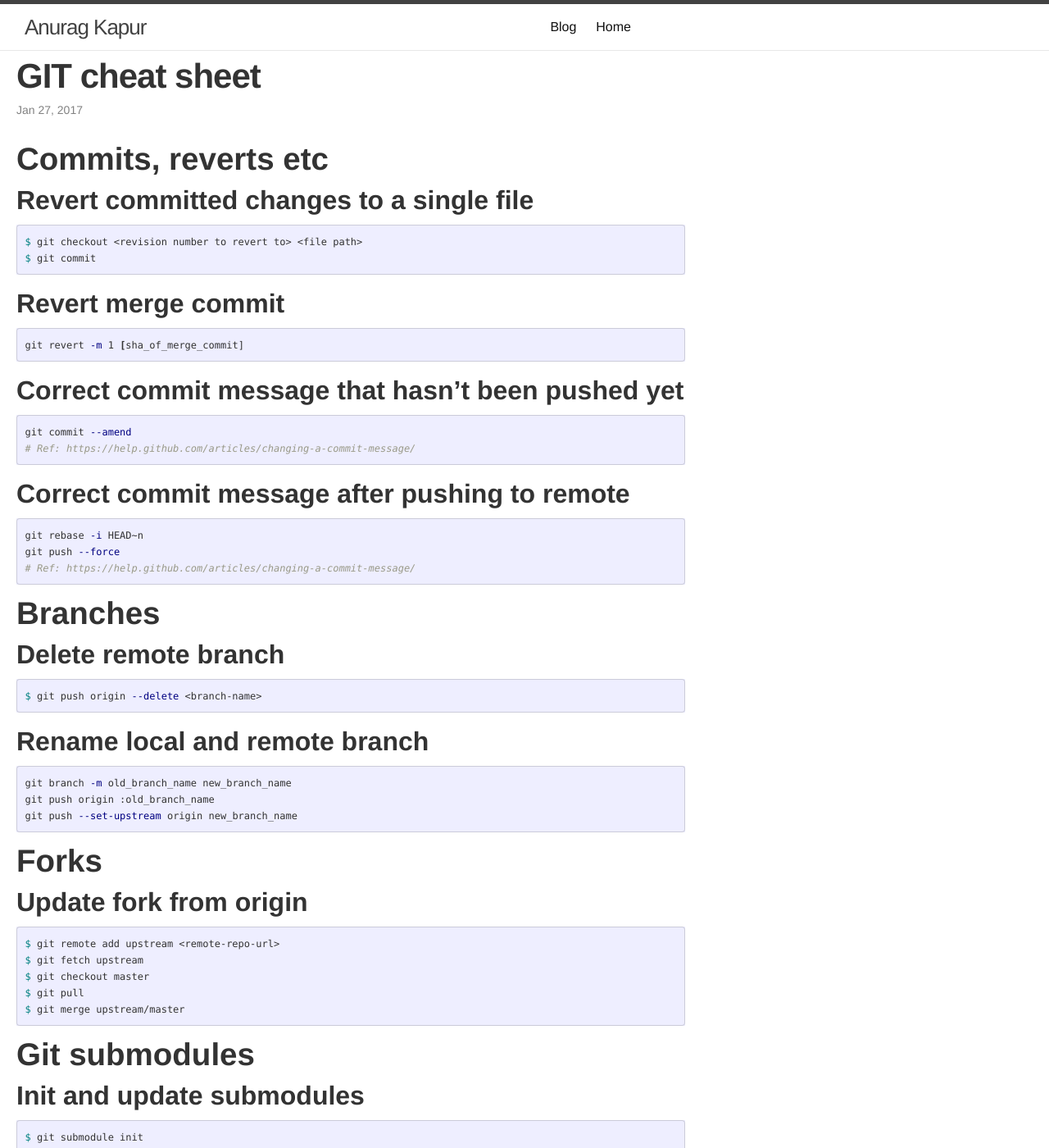
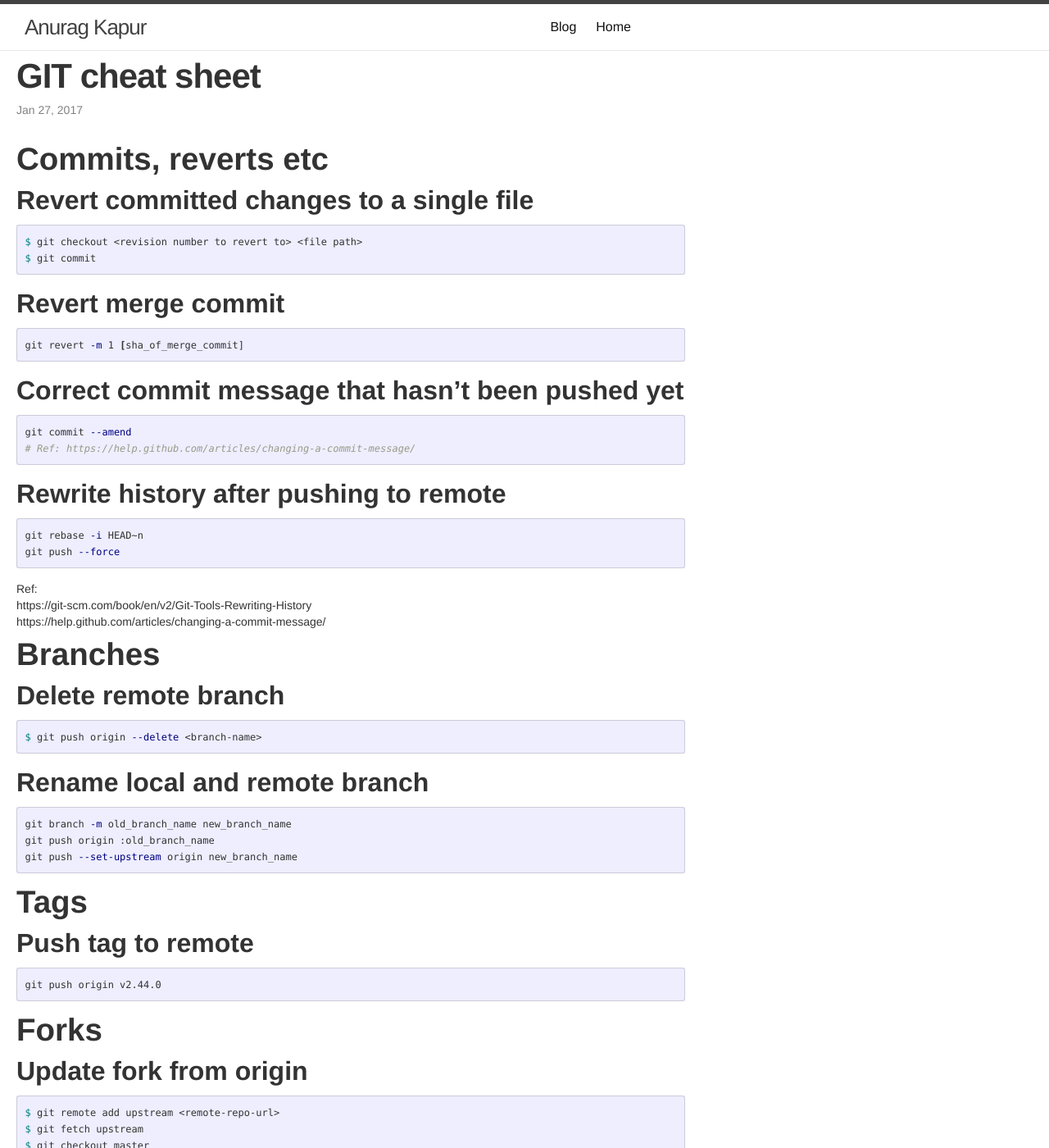
Before and after one commit to anuragkapur/anuragkapur.github.io, a Jekyll site: the page built from blog/cheat-sheets/_posts/2017-01-27-git-cheat-sheet.md, in a window 1280 px wide and 1400 px high. Shown: the whole window at 82% size. Built offline with Jekyll 4.4.1, drawn with Linux system fonts in a browser that asks for light colours; comment, search, counter and statistics services are not loaded.

Commit message:
Add tagging and rewrite history commands

````diff
--- a/blog/cheat-sheets/_posts/2017-01-27-git-cheat-sheet.md
+++ b/blog/cheat-sheets/_posts/2017-01-27-git-cheat-sheet.md
@@ -25,12 +25,14 @@ git commit --amend
 # Ref: https://help.github.com/articles/changing-a-commit-message/
 ```
 
-## Correct commit message after pushing to remote
+## Rewrite history after pushing to remote
 ```shell
 git rebase -i HEAD~n
 git push --force
-# Ref: https://help.github.com/articles/changing-a-commit-message/
 ```
+Ref:
+https://git-scm.com/book/en/v2/Git-Tools-Rewriting-History
+https://help.github.com/articles/changing-a-commit-message/
 
 # Branches
 
@@ -44,6 +46,13 @@ $ git push origin --delete <branch-name>
 git branch -m old_branch_name new_branch_name
 git push origin :old_branch_name
 git push --set-upstream origin new_branch_name
+```
+
+# Tags
+
+## Push tag to remote
+```shell
+git push origin v2.44.0
 ```
 
 # Forks
````
